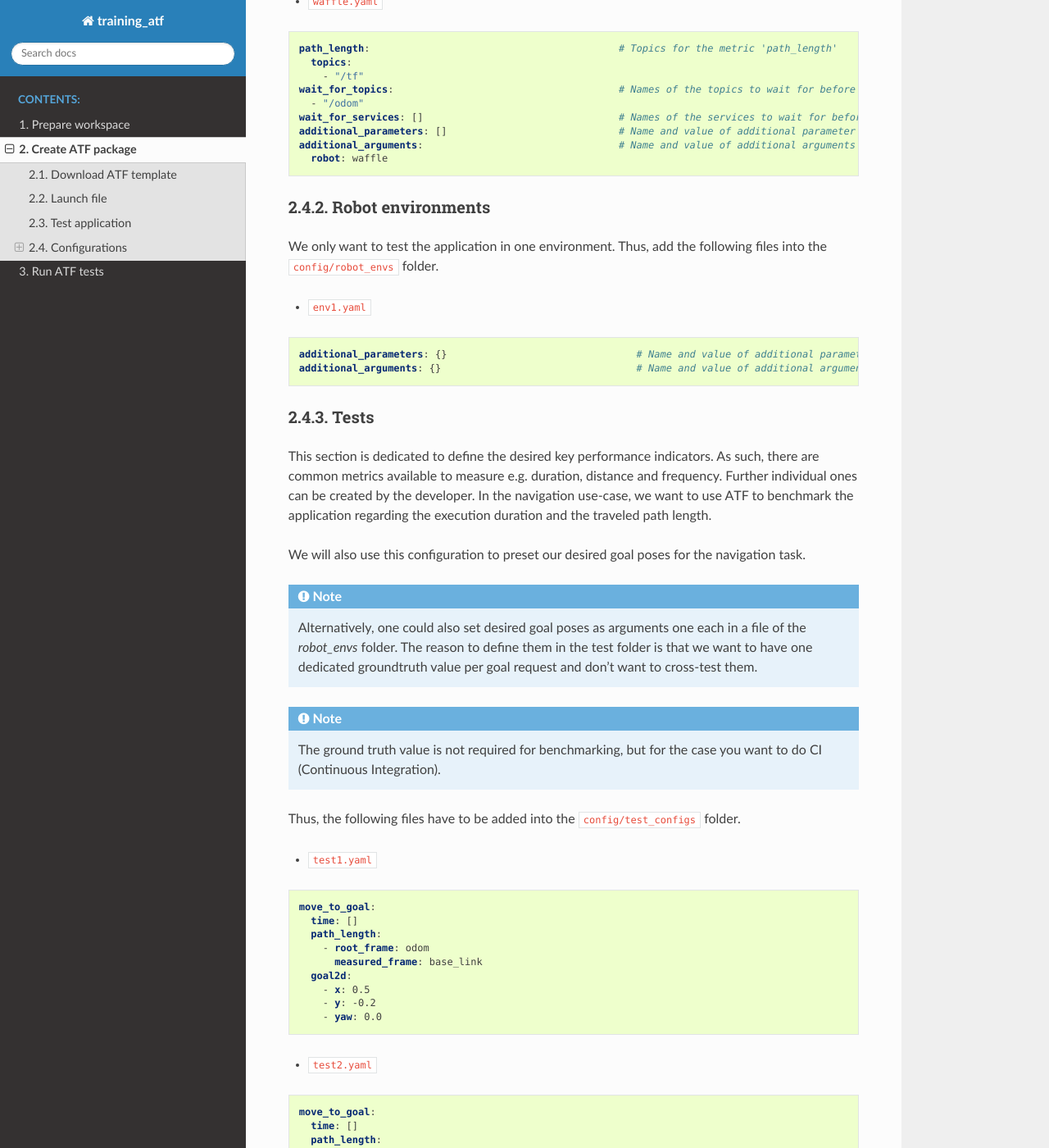
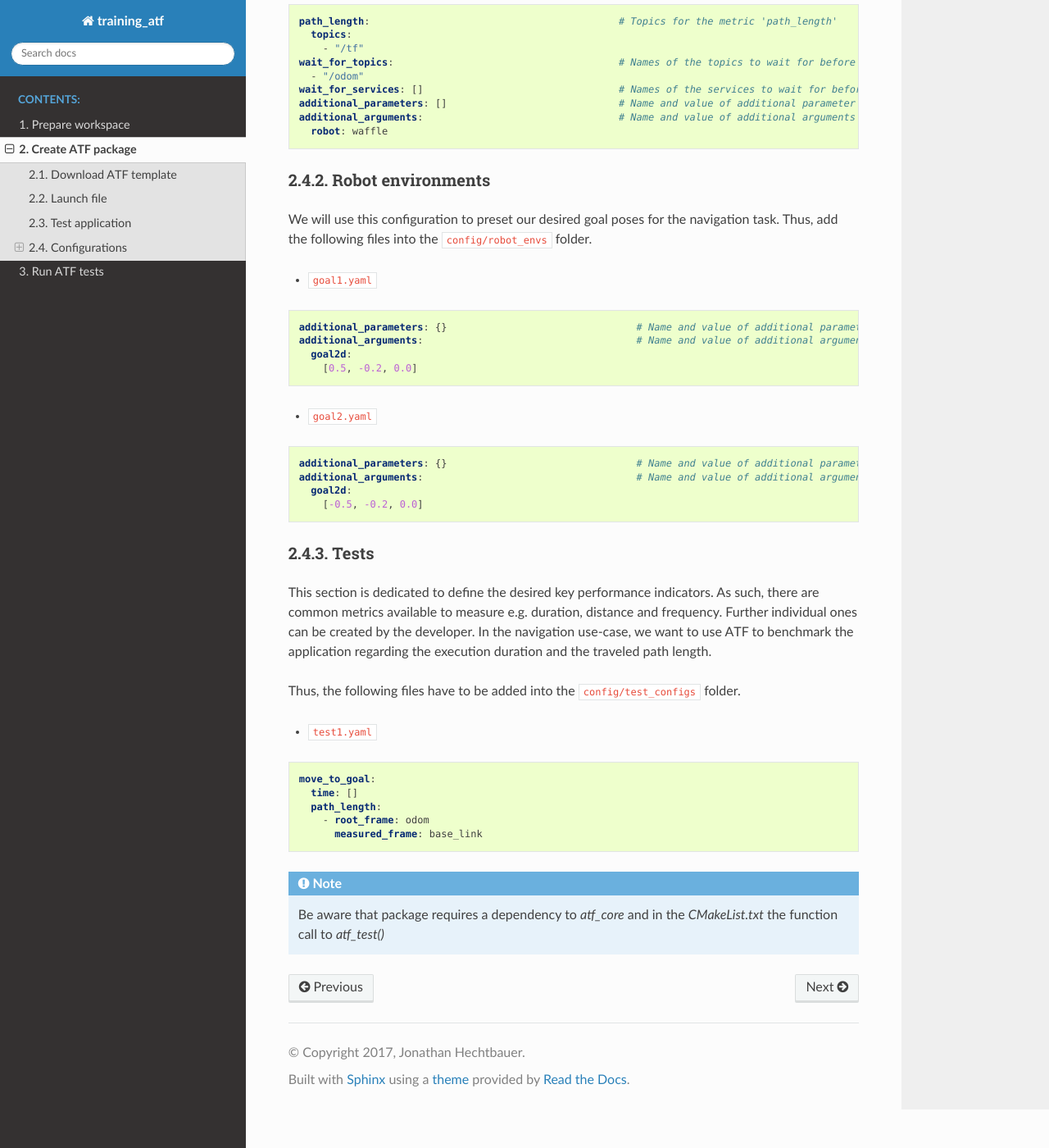
Before and after one commit to Chamango90/training_atf, a Sphinx documentation site: the page built from docs/_source/create_atf_package.md, in a window 1280 px wide and 1400 px high, scrolled down 5107 px. Shown: the whole window at 82% size. Built offline with Sphinx 7.4.7 and the Read the Docs theme 2.0.0, drawn with Linux system fonts in a browser that asks for light colours; some of the changed text lies outside the part shown.

Commit message:
Updated docs

````diff
--- a/docs/_source/code/robot_envs/env1.yaml
+++ /dev/null
@@ -1,2 +0,0 @@
-additional_parameters: {}                                # Name and value of additional parameter which will be included in every recording test file
-additional_arguments: {}                                 # Name and value of additional arguments which will be included in every recording test file
--- /dev/null
+++ b/docs/_source/code/robot_envs/goal1.yaml
@@ -0,0 +1,4 @@
+additional_parameters: {}                                # Name and value of additional parameter which will be included in every recording test file
+additional_arguments:                                    # Name and value of additional arguments which will be included in every recording test file
+  goal2d:
+    [0.5, -0.2, 0.0]
--- /dev/null
+++ b/docs/_source/code/robot_envs/goal2.yaml
@@ -0,0 +1,4 @@
+additional_parameters: {}                                # Name and value of additional parameter which will be included in every recording test file
+additional_arguments:                                    # Name and value of additional arguments which will be included in every recording test file
+  goal2d:
+    [-0.5, -0.2, 0.0]
--- a/docs/_source/code/test_configs/test1.yaml
+++ b/docs/_source/code/test_configs/test1.yaml
@@ -3,7 +3,3 @@
   path_length:
     - root_frame: odom
       measured_frame: base_link
-  goal2d:
-    - x: 0.5
-    - y: -0.2
-    - yaw: 0.0
--- a/docs/_source/code/test_configs/test2.yaml
+++ /dev/null
@@ -1,9 +0,0 @@
-move_to_goal:
-  time: []
-  path_length:
-    - root_frame: odom
-      measured_frame: base_link
-  goal2d:
-    - x: -0.5
-    - y: -0.2
-    - yaw: 0.0
--- a/docs/_source/create_atf_package.md
+++ b/docs/_source/create_atf_package.md
@@ -58,17 +58,15 @@
   from actionlib_msgs.msg import GoalStatus
   from tf.transformations import quaternion_from_euler
 
-  goal_param = "/atf/test_config/move_to_goal/preset_goal2d"
-
   def create_nav_goal(goal_2d):
       "Create a MoveBaseGoal with x, y (in m) and yaw (in deg)."
 
       rospy.loginfo(type(goal_2d))
       goal = MoveBaseGoal()
       goal.target_pose.header.frame_id = '/map'
-      goal.target_pose.pose.position.x = goal_2d["x"]
-      goal.target_pose.pose.position.y = goal_2d["y"]
-      q = quaternion_from_euler(0.0, 0.0, goal_2d["yaw"])
+      goal.target_pose.pose.position.x = goal_2d[0]
+      goal.target_pose.pose.position.y = goal_2d[1]
+      q = quaternion_from_euler(0.0, 0.0, goal_2d[2])
       goal.target_pose.pose.orientation = Quaternion(*q.tolist())
       return goal
 
@@ -78,7 +76,7 @@
       rospy.loginfo("Waiting for result...")
       move_base.wait_for_result()
       if move_base.get_state() == GoalStatus.SUCCEEDED: rospy.loginfo("Reached goal!")
-  else: rospy.loginfo("Goal not reached!")
+      else: rospy.loginfo("Goal not reached!")
 ```
 
 The next step is to structure the program and the evaluation. One can define certain sequences as *ATF test blocks* that can be examined regarding desired key performance indicators.
@@ -106,7 +104,7 @@
 
   self.atf.start("move_to_goal")
   # Send move_base goal to robot
-  move_to_goal(self.move_base, create_nav_goal(rospy.get_param(goal_param)))
+  move_to_goal(self.move_base, create_nav_goal(rospy.get_param("/goal2d")))
   self.atf.stop("move_to_goal")
 
   self.atf.shutdown()
@@ -160,11 +158,16 @@
 
 ### Robot environments
 
-We only want to test the application in one environment. Thus, add the following files into the `config/robot_envs` folder.
+We will use this configuration to preset our desired goal poses for the navigation task. Thus, add the following files into the `config/robot_envs` folder.
 
-- `env1.yaml`
+- `goal1.yaml`
 ```eval_rst
-.. literalinclude:: ./code/robot_envs/env1.yaml
+.. literalinclude:: ./code/robot_envs/goal1.yaml
+   :language: yaml
+```
+- `goal2.yaml`
+```eval_rst
+.. literalinclude:: ./code/robot_envs/goal2.yaml
    :language: yaml
 ```
 
@@ -173,13 +176,7 @@
 This section is dedicated to define the desired key performance indicators. As such, there are common metrics available to measure e.g. duration, distance and frequency. Further individual ones can be created by the developer.
 In the navigation use-case, we want to use ATF to benchmark the application regarding the execution duration and the traveled path length.
 
-We will also use this configuration to preset our desired goal poses for the navigation task.
 
-```eval_rst
-.. NOTE:: Alternatively, one could also set desired goal poses as arguments one each in a file of the *robot_envs* folder. The reason to define them in the test folder is that we want to have one dedicated groundtruth value per goal request and don't want to cross-test them.
-
-.. NOTE:: The ground truth value is not required for benchmarking, but for the case you want to do CI (Continuous Integration).
-```
 
 Thus, the following files have to be added into the `config/test_configs` folder.
 
@@ -188,11 +185,7 @@
 .. literalinclude:: ./code/test_configs/test1.yaml
    :language: yaml
 ```
-- `test2.yaml`
-```eval_rst
-.. literalinclude:: ./code/test_configs/test2.yaml
-   :language: yaml
-```
+
 
 ```eval_rst
 .. NOTE:: Be aware that package requires a dependency to *atf_core* and in the `CMakeList.txt` the function call to *atf_test()*
````
Also changed, not shown: 1 other file.
